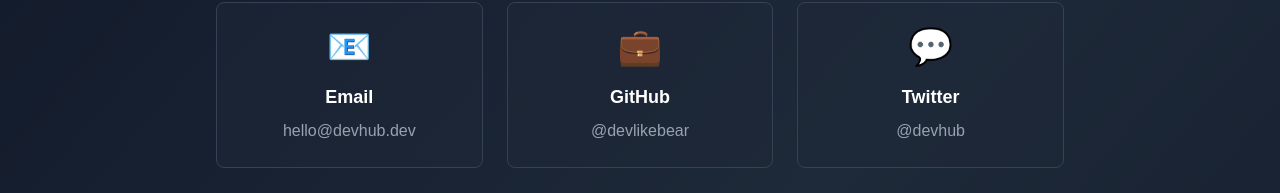
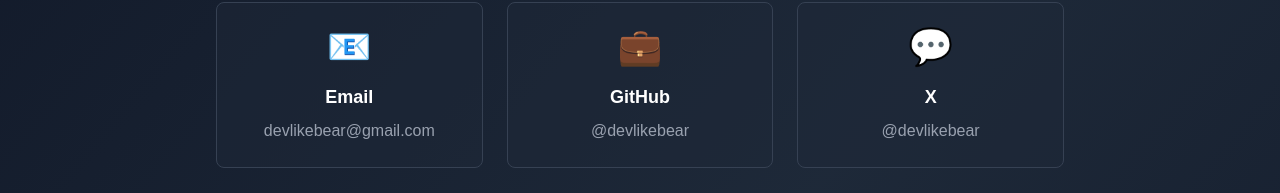
Before and after one commit to devlikebear/devhub, a Next.js app: page /contact in a window 1280 px wide. Shown: the part 350-543 px from the top of the page. Built offline with nearby package versions, Linux system fonts and the light colour scheme.

Commit message:
fix: Update contact information and links across multiple pages

```diff
--- a/app/contact/page.tsx
+++ b/app/contact/page.tsx
@@ -11,8 +11,8 @@
     {
       icon: '📧',
       title: 'Email',
-      value: 'hello@devhub.dev',
-      link: 'mailto:hello@devhub.dev',
+      value: 'devlikebear@gmail.com',
+      link: 'mailto:devlikebear@gmail.com',
     },
     {
       icon: '💼',
@@ -22,9 +22,9 @@
     },
     {
       icon: '💬',
-      title: 'Twitter',
-      value: '@devhub',
-      link: 'https://twitter.com/devhub',
+      title: 'X',
+      value: '@devlikebear',
+      link: 'https://x.com/devlikebear',
     },
   ];
 
--- a/app/tools/markdown/page.tsx
+++ b/app/tools/markdown/page.tsx
@@ -11,7 +11,7 @@
 - **굵게** 및 *기울임*
 - ~~취소선~~
 - 중첩 리스트 예시
-- [링크](https://devhub.dev) 와 ![이미지](https://placehold.co/80x40)
+- [링크](https://devhub.marvin-42.com) 와 ![이미지](https://placehold.co/80x40)
 
 > 인용구는 이렇게 표시됩니다.
 
--- a/app/tools/url/page.tsx
+++ b/app/tools/url/page.tsx
@@ -16,13 +16,13 @@
 export default function UrlToolPage() {
   const [mode, setMode] = useState<Mode>('encode');
   const [target, setTarget] = useState<Target>('full');
-  const [input, setInput] = useState('https://devhub.dev/tools?query=hello world&lang=ko-KR');
+  const [input, setInput] = useState('https://devhub.marvin-42.com/tools?query=hello world&lang=ko-KR');
   const [output, setOutput] = useState('');
   const [error, setError] = useState('');
   const [copyMessage, setCopyMessage] = useState('');
 
   useEffect(() => {
-    handleConvert('https://devhub.dev/tools?query=hello world&lang=ko-KR', 'encode', 'full');
+    handleConvert('https://devhub.marvin-42.com/tools?query=hello world&lang=ko-KR', 'encode', 'full');
     // eslint-disable-next-line react-hooks/exhaustive-deps
   }, []);
 
--- a/lib/seo/meta.ts
+++ b/lib/seo/meta.ts
@@ -1,7 +1,7 @@
 import type { Metadata } from 'next';
 
 export const SITE_NAME = 'DevHub';
-export const SITE_URL = 'https://devhub.dev';
+export const SITE_URL = 'https://devhub.marvin-42.com';
 export const SITE_DESCRIPTION = '개발자 생산성을 위한 온라인 유틸리티 도구 모음 DevHub';
 export const DEFAULT_OG_IMAGE = '/og/default.svg';
 
```
Also changed, not shown: public/og/default.svg.
